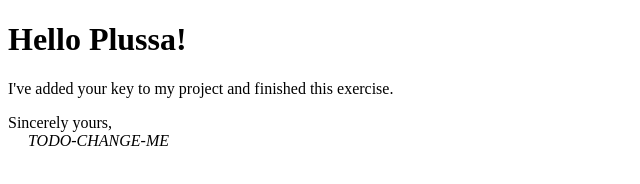
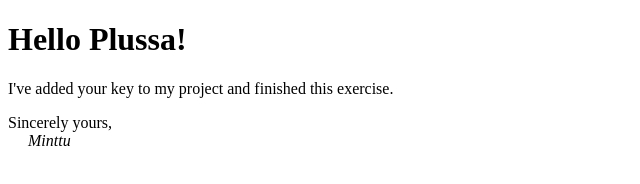
Before and after one commit to minttunii/webdev1, a plain HTML site: page exercises/01_tools/hello.html in a window 1280 px wide. Shown: the whole page, without its empty margins (0-640 px from the left). Drawn offline with Linux system fonts and the light colour scheme.

Commit message:
Hello.html muokattu

```diff
--- a/exercises/01_tools/hello.html
+++ b/exercises/01_tools/hello.html
@@ -5,15 +5,15 @@
     <meta charset="utf-8">
     <title>WebDev1</title>
     <meta name="description" content="WebDev1 exercise">
-    <meta name="author" content="TODO-CHANGE-ME">
-    <meta name="keywords" content="TODO-CHANGE-ME">
+    <meta name="author" content="Minttu">
+    <meta name="keywords" content="World Wide Web">
   </head>
 
   <body>
     <h1>Hello Plussa!</h1>
     <p>I've added your key to my project and finished this exercise.</p>
     <p>Sincerely yours, <br>
-      <span style="margin-left: 20px;"><em id="sig">TODO-CHANGE-ME</em></span>
+      <span style="margin-left: 20px;"><em id="sig">Minttu</em></span>
     </p>
   </body>
 
```
